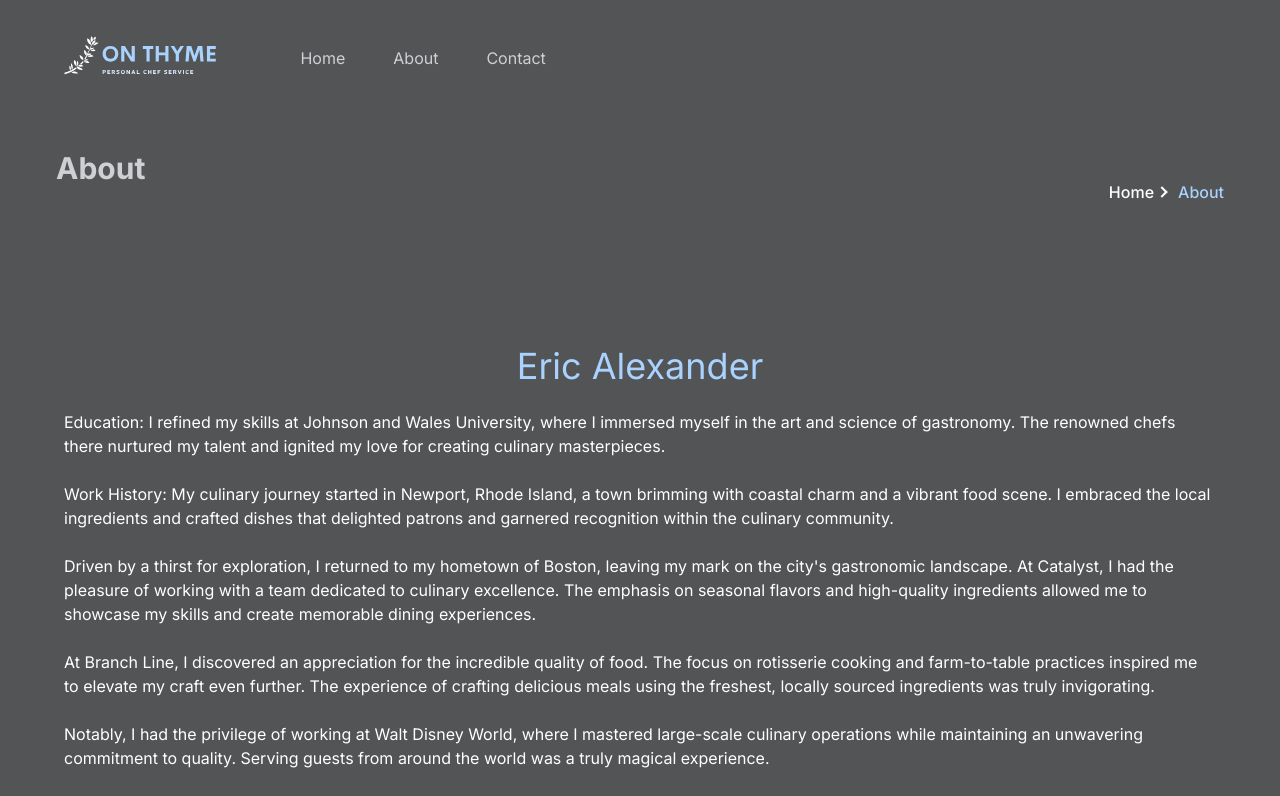
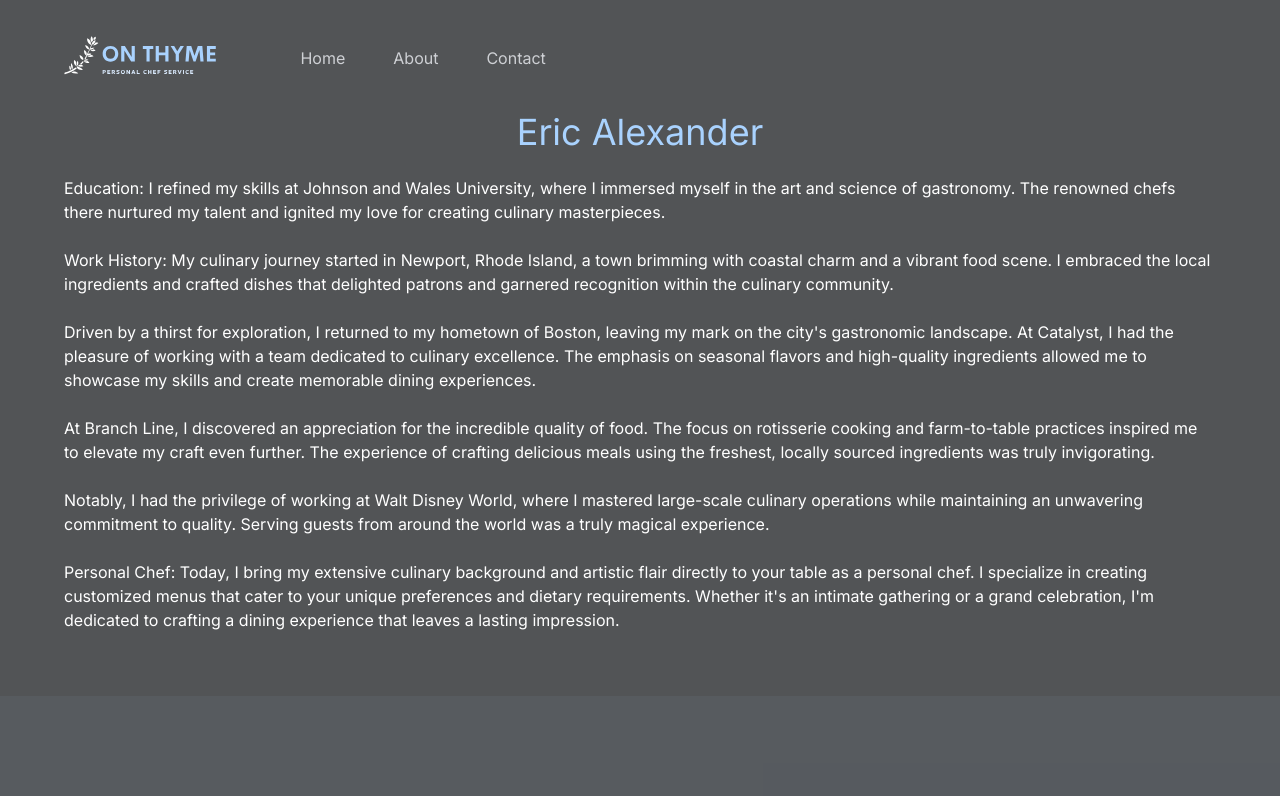
Before and after one commit to Ekalex/website, a Next.js app: page /about in a window 1280 px wide. Shown: the top 796 px of the page. Built offline with nearby package versions, Linux system fonts and the light colour scheme.

Commit message:
small fix

```diff
--- a/app/about/page.tsx
+++ b/app/about/page.tsx
@@ -5,10 +5,7 @@ import Breadcrumb from "@/components/Common/Breadcrumb";
 const AboutPage = () => {
   return (
     <>
-      <Breadcrumb
-        pageName="About"
 
-      />
       <AboutSectionOne />
 
     </>
```
Also changed, not shown: app/blog/page.tsx (+4 -81 lines), components/Blog/index.tsx (+5 -3 lines).
